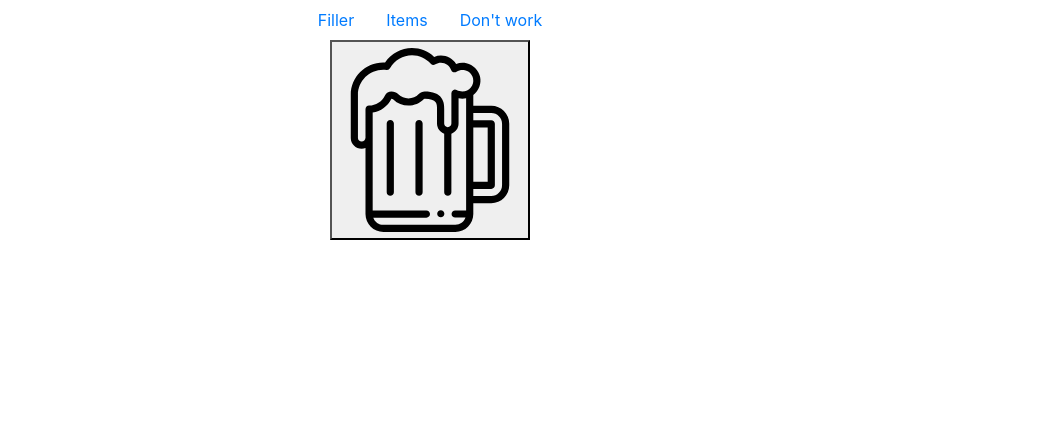
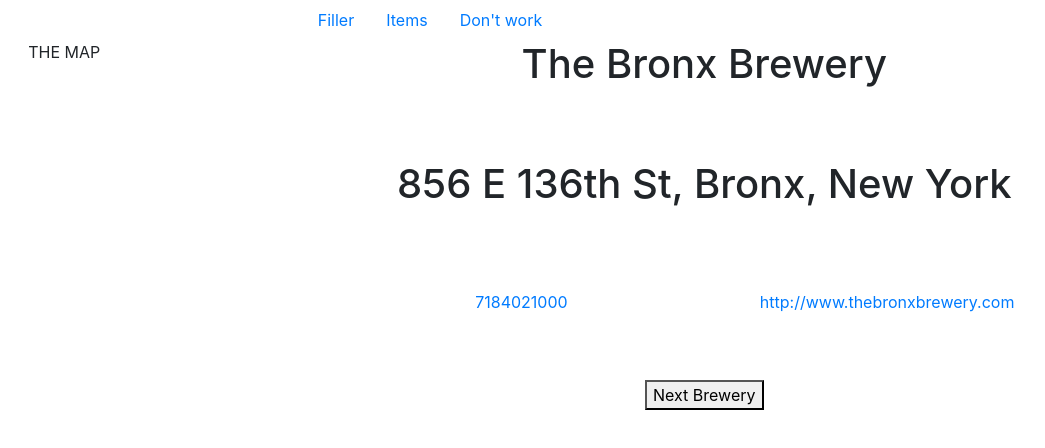
Before and after one commit to chrisbakeraugie/beer-near, a React (Create React App) app: page / in a window 1280 px wide. Shown: the top 448 px of the page, without its empty margins (210-1255 px from the left). Built offline with nearby package versions, Linux system fonts and the light colour scheme; no server answers; what google-maps-react would draw is missing.

Commit message:
Added initial breweries values for styling - Preparing grid formatting

```diff
--- a/src/App.js
+++ b/src/App.js
@@ -18,7 +18,14 @@
   /**
    * State management for the list of breweries
    */
-  const [breweries, setBreweries] = React.useState([]);
+  const [breweries, setBreweries] = React.useState([
+    { "id": 14927, "obdb_id": "the-bronx-brewery-bronx", "name": "The Bronx Brewery", "brewery_type": "micro", "street": "856 E 136th St", "address_2": null, "address_3": null, "city": "Bronx", "state": "New York", "county_province": null, "postal_code": "10454-3509", "country": "United States", "longitude": "-73.91064054", "latitude": "40.801861", "phone": "7184021000", "website_url": "http://www.thebronxbrewery.com", "updated_at": "2018-08-24T00:00:00.000Z", "created_at": "2018-07-24T00:00:00.000Z" },
+    { "id": 12184, "obdb_id": "lic-beer-project-long-island-city", "name": "LIC Beer Project", "brewery_type": "micro", "street": "3928 23rd St", "address_2": null, "address_3": null, "city": "Long Island City", "state": "New York", "county_province": null, "postal_code": "11101-4817", "country": "United States", "longitude": "-73.942849", "latitude": "40.75063", "phone": "9178326840", "website_url": "http://licbeerproject.com", "updated_at": "2018-08-24T00:00:00.000Z", "created_at": "2018-07-24T00:00:00.000Z" },
+    {"id":11335,"obdb_id":"harlem-brewing-co-new-york","name":"Harlem Brewing Co","brewery_type":"contract","street":"2 W 123rd St","address_2":null,"address_3":null,"city":"New York","state":"New York","county_province":null,"postal_code":"10027-5623","country":"United States","longitude":"-73.94532799","latitude":"40.8058068","phone":"8885596735","website_url":"http://www.harlembrewingcompany.com","updated_at":"2018-08-24T00:00:00.000Z","created_at":"2018-07-24T00:00:00.000Z"},
+    {"id":10641,"obdb_id":"finback-brewery-queens","name":"Finback Brewery","brewery_type":"micro","street":"78-01 77th Ave","address_2":null,"address_3":null,"city":"Queens","state":"New York","county_province":null,"postal_code":"11385-7518","country":"United States","longitude":"-73.8732597","latitude":"40.7067227","phone":"7186288600","website_url":"http://www.finbackbrewery.com","updated_at":"2018-08-24T00:00:00.000Z","created_at":"2018-07-24T00:00:00.000Z"},
+    {"id":10619,"obdb_id":"fifth-hammer-brewing-company-long-island-city","name":"Fifth Hammer Brewing Company","brewery_type":"micro","street":"10-28 46th Ave","address_2":null,"address_3":null,"city":"Long Island City","state":"New York","county_province":null,"postal_code":"11101-5217","country":"United States","longitude":"-73.9515404","latitude":"40.7464921","phone":"7186632084","website_url":"http://www.fifthhammerbrewing.com","updated_at":"2018-08-24T00:00:00.000Z","created_at":"2018-07-24T00:00:00.000Z"},
+    {"id":15228,"obdb_id":"transmitter-brewing-long-island-city","name":"Transmitter Brewing","brewery_type":"micro","street":"5302 11th St","address_2":null,"address_3":null,"city":"Long Island City","state":"New York","county_province":null,"postal_code":"11101-5917","country":"United States","longitude":"-73.9511062","latitude":"40.7431826","phone":"6463788529","website_url":"http://www.transmitterbrew.com","updated_at":"2018-08-24T00:00:00.000Z","created_at":"2018-07-24T00:00:00.000Z"}
+  ]);
   const [clientCoords, setClientCoords] = React.useState({});
   const [bounds, setBounds] = React.useState(null);
   const [breweryCount, setBreweryCount] = React.useState(0);
@@ -89,10 +96,8 @@
           <BreweryContainer
             brewery={breweries[breweryCount]}
             breweryCount={breweryCount}
+            onNext={onNext}
           />
-          <button type="button" onClick={onNext}>
-            Next Thing
-        </button>
         </div> :
         <div>
           <StartButton handleStart={handleStart}></StartButton>
--- a/src/BreweryContainer.js
+++ b/src/BreweryContainer.js
@@ -7,7 +7,7 @@
  * @prop brewery - a brewery object
  * @prop breweryCount - number of breweries counted through
  */
-const BreweryContainer = ({ brewery, breweryCount }) => {
+const BreweryContainer = ({ brewery, breweryCount, onNext }) => {
   /**
    * Returns ranking ("st", "nd", "rd") based on count in brewery
    */
@@ -23,16 +23,26 @@
     return ("th");
   };
   return (
-    <div class="container">
-      <div class="Brewery-Component"></div>
-      <div class="Map"></div>
-      <div class="Name"></div>
-      <div class="Address"></div>
-      <div class="Phone"></div>
-      <div class="Website"></div>
-      <div class="Next-Brewery"></div>
+    <div className="brewery-container">
+      <div className="Map">THE MAP</div>
+      <div className="Name"><h1>{brewery.name}</h1></div>
+      <div className="Address"><h1>{brewery.street}, {brewery.city}, {brewery.state}</h1></div>
+      <div className="Phone"><a href={"tel:" + brewery.phone}>{brewery.phone}</a></div>
+      <div className="Website"><p><a href={brewery.website_url}>{brewery.website_url}</a></p></div>
+      <div className="Next-Brewery"><button onClick={onNext}>Next Brewery</button></div>
     </div>
   );
+/**
+ * Template for grid (copy-paste)
+ */
+//   <div className="brewery-container">
+//   <div className="Map"></div>
+//   <div className="Name"></div>
+//   <div className="Address"></div>
+//   <div className="Phone"></div>
+//   <div className="Website"></div>
+//   <div className="Next-Brewery"></div>
+// </div>
 };
 
 export default BreweryContainer;
--- a/src/index.css
+++ b/src/index.css
@@ -11,3 +11,29 @@
   font-family: source-code-pro, Menlo, Monaco, Consolas, 'Courier New',
     monospace;
 }
+
+.brewery-container {
+  display: grid;
+  grid-template-columns: 1fr 1fr 1fr 1fr 1fr 1fr 1fr;
+  grid-template-rows: 1.2fr 1.3fr 0.9fr 0.6fr;
+  gap: 0px 0px;
+  grid-auto-flow: row;
+  grid-template-areas:
+    "Map Map Map Name Name Name Name"
+    "Map Map Map Address Address Address Address"
+    "Map Map Map Phone Phone Website Website"
+    "Map Map Map Next-Brewery Next-Brewery Next-Brewery Next-Brewery";
+  min-height: 50vh;
+}
+
+.Map { grid-area: Map; }
+
+.Name { grid-area: Name; }
+
+.Address { grid-area: Address; }
+
+.Phone { grid-area: Phone; }
+
+.Website { grid-area: Website; }
+
+.Next-Brewery { grid-area: Next-Brewery; }
```
